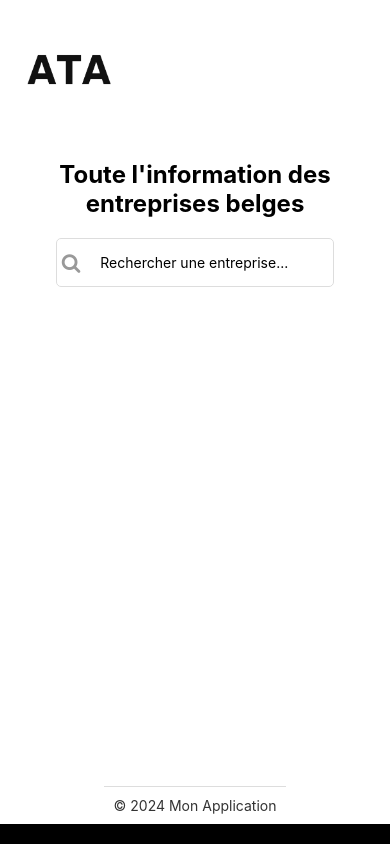
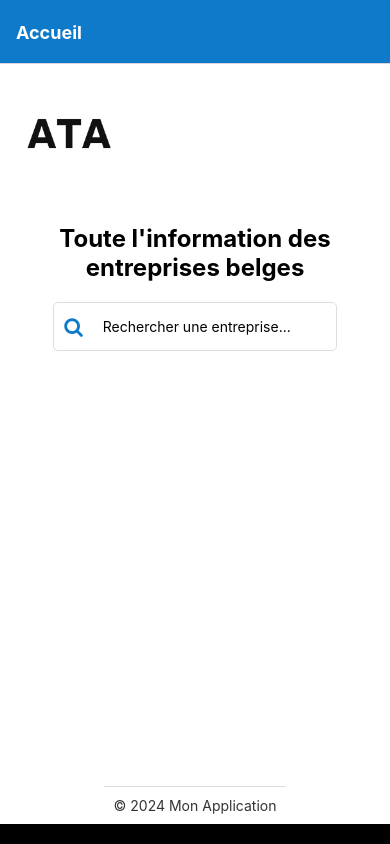
Before and after one commit to AntoineAvn/IPSSI_KBO, a React Native app in the folder front/: screen /Home in a window 390 px wide. Built offline with nearby package versions, Linux system fonts and the light colour scheme.

Commit message:
FIX architecture + add BG color + search icon color

```diff
--- a/front/App.js
+++ b/front/App.js
@@ -1,20 +1,41 @@
 import 'react-native-gesture-handler'; // Importation nécessaire pour react-navigation
 import { NavigationContainer } from '@react-navigation/native';
 import { createStackNavigator } from '@react-navigation/stack';
-import Home from './components/Home'; // Importation correcte du composant Home
-import SearchResults from './components/SearchResults';
-import CompanyDetails from './components/CompanyDetails';
+import Home from './pages/Home'; // Importation de la page Home
+import SearchResults from './pages/SearchResults'; // Importation de la page SearchResults
+import CompanyDetails from './pages/CompanyDetails'; // Importation de la page CompanyDetails
 
 const Stack = createStackNavigator();
 
 export default function App() {
   return (
     <NavigationContainer>
-      <Stack.Navigator>
-        {/* Les composants sont passés correctement dans la prop `component` */}
-        <Stack.Screen name="Home" component={Home} options={{ headerShown: false }} />
-        <Stack.Screen name="SearchResults" component={SearchResults} options={{ title: 'Résultats de la recherche' }} />
-        <Stack.Screen name="CompanyDetails" component={CompanyDetails} options={{ title: 'Détails de l\'entreprise' }} />
+      <Stack.Navigator
+        screenOptions={{
+          headerStyle: {
+            backgroundColor: '#107aca', // Couleur de fond du header pour toutes les pages
+          },
+          headerTintColor: '#fff', // Couleur du texte et des icônes (comme "Back")
+          headerTitleStyle: {
+            fontWeight: 'bold', // Style du titre
+          },
+        }}
+      >
+        <Stack.Screen
+          name="Home"
+          component={Home}
+          options={{ title: 'Accueil' }} // Le titre personnalisé pour la page d'accueil
+        />
+        <Stack.Screen
+          name="SearchResults"
+          component={SearchResults}
+          options={{ title: 'Résultats de la recherche' }} // Le titre personnalisé pour cette page
+        />
+        <Stack.Screen
+          name="CompanyDetails"
+          component={CompanyDetails}
+          options={{ title: 'Détails de l\'entreprise' }} // Le titre personnalisé pour cette page
+        />
       </Stack.Navigator>
     </NavigationContainer>
   );
--- a/front/pages/SearchBar.js
+++ b/front/components/SearchBar.js
@@ -5,7 +5,7 @@ import Icon from 'react-native-vector-icons/FontAwesome';
 const SearchBar = ({ searchQuery, setSearchQuery, handleSearch, placeholder = "Rechercher..." }) => {
   return (
     <View style={styles.searchContainer}>
-      <Icon name="search" size={20} color="#999" style={styles.searchIcon} />
+      <Icon name="search" size={20} color="#107aca" style={styles.searchIcon} />
       <TextInput
         style={styles.searchBar}
         placeholder={placeholder}
@@ -30,6 +30,7 @@ const styles = StyleSheet.create({
   },
   searchIcon: {
     marginRight: 10,
+    marginLeft: 5,
   },
   searchBar: {
     flex: 1,
--- a/front/components/CompanyDetails.js
+++ b/front/pages/CompanyDetails.js
@@ -7,7 +7,7 @@ import {
   Keyboard,
   StyleSheet,
 } from "react-native";
-import SearchBar from "../pages/SearchBar"; // Importation de la SearchBar
+import SearchBar from "../components/SearchBar"; // Importation de la SearchBar
 
 export default function CompanyDetails({ route, navigation }) {
   const { company } = route.params;
--- a/front/components/Home.js
+++ b/front/pages/Home.js
@@ -8,8 +8,8 @@ import {
   Keyboard,
   StyleSheet,
 } from "react-native";
-import Footer from "../pages/Footer"; // Importation du Footer
-import SearchBar from "../pages/SearchBar"; // Importation de la SearchBar
+import Footer from "../components/Footer"; // Importation du Footer
+import SearchBar from "../components/SearchBar"; // Importation de la SearchBar
 import { Image } from "react-native";
 
 export default function Home({ navigation }) {
--- a/front/components/SearchResults.js
+++ b/front/pages/SearchResults.js
@@ -6,7 +6,7 @@ import {
   TouchableOpacity,
   StyleSheet,
 } from "react-native";
-import SearchBar from "../pages/SearchBar"; // Importation de la SearchBar
+import SearchBar from "../components/SearchBar"; // Importation de la SearchBar
 
 const mockData = [
   {
```
Also changed, not shown: front/components/Footer.js (renamed from front/pages/Footer.js).
